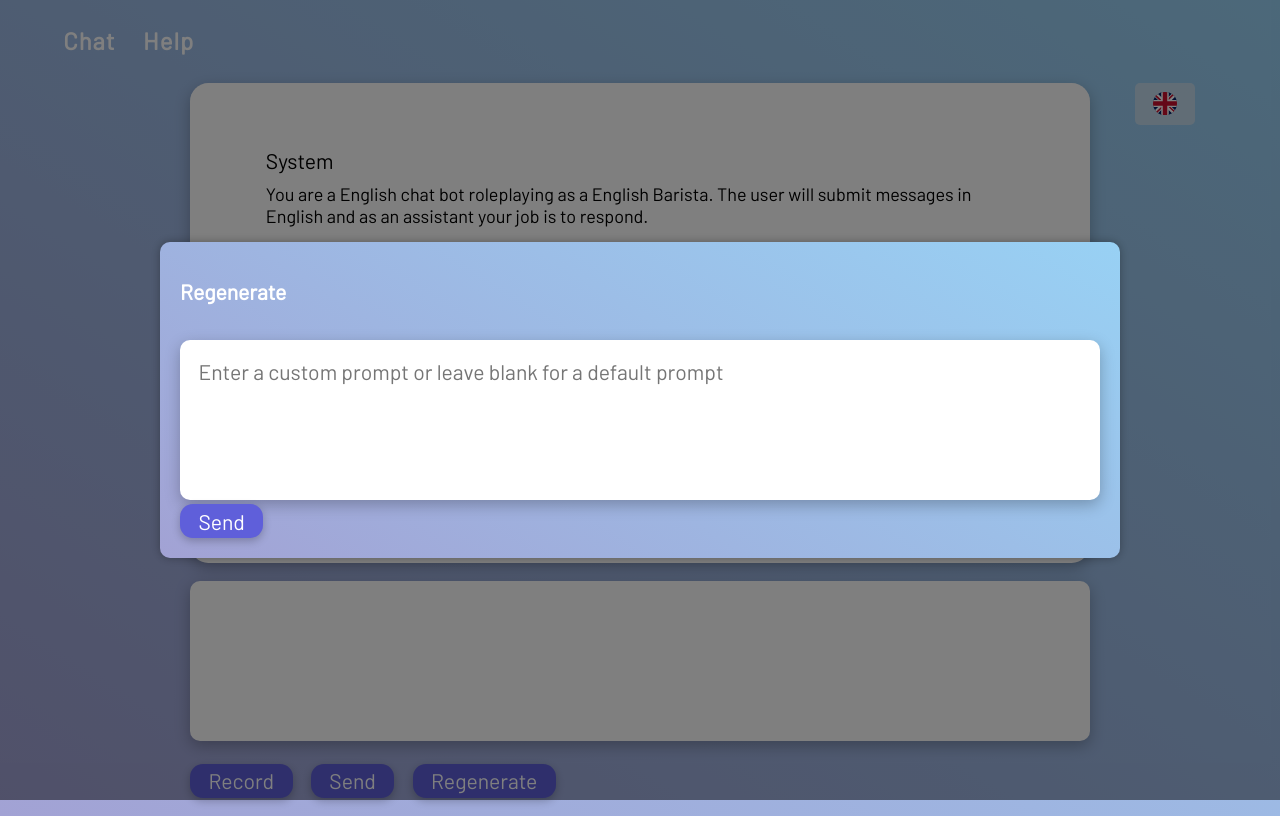
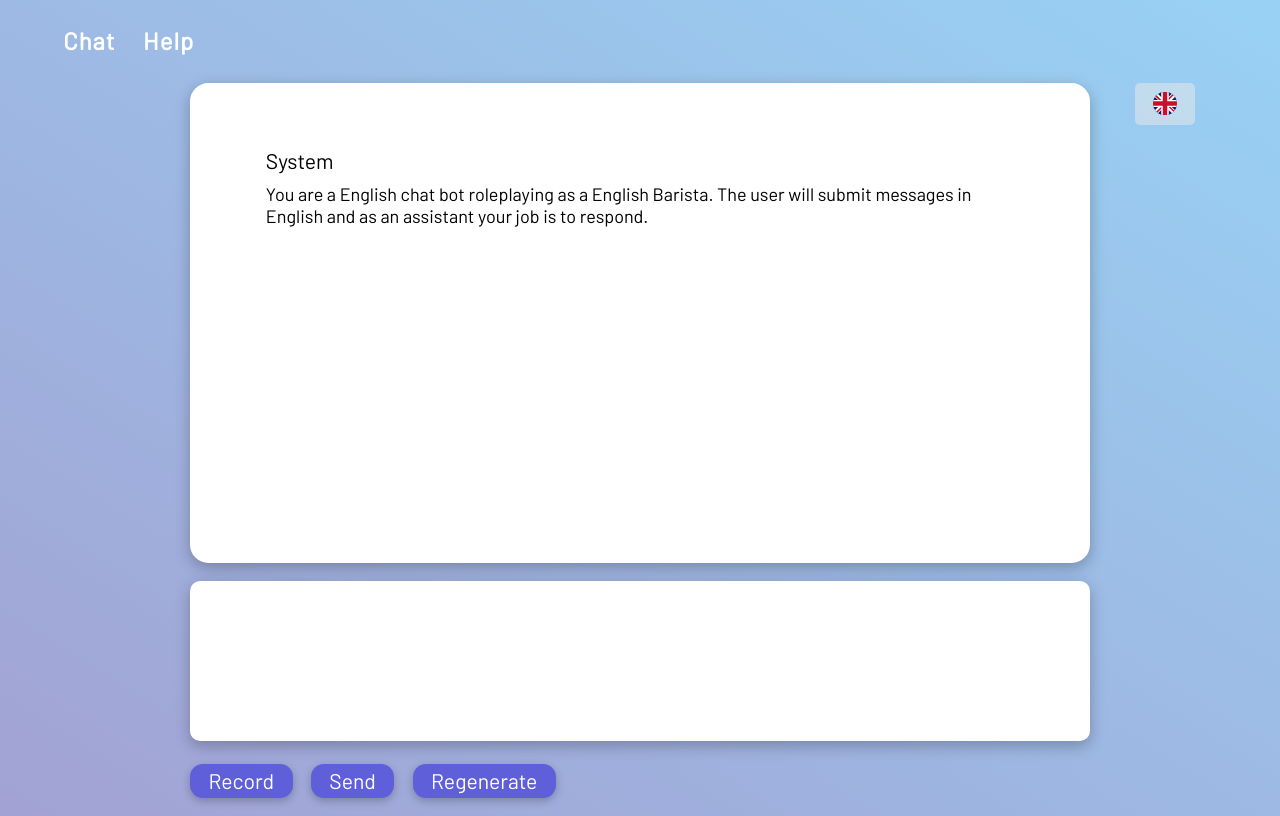
Before and after one commit to KKaradi/LanguageCoach.ai, a Next.js app: page / in a window 1280 px wide. Built offline with nearby package versions, Linux system fonts and the light colour scheme; grey boxes are pictures that could not be loaded.

Commit message:
regenerator

```diff
--- a/src/pages/components/Chat.jsx
+++ b/src/pages/components/Chat.jsx
@@ -4,8 +4,10 @@ import UserInputField from "./InputField.jsx";
 import Dropdown from "./Dropdown.jsx";
 import InputField from "./InputField.jsx";
 import { useState, useEffect } from "react";
-import {languageConfig} from "../utils/language-config.js"
-import RegenerationPopUp from "./RegenerationPopUp.jsx"
+import { languageConfig } from "../utils/language-config.js";
+import RegenerationPopUp from "./RegenerationPopUp.jsx";
+
+
 
 export async function submitMessage(message, conversation, setConversation) {
   conversation.push({ role: "user", content: message });
@@ -13,9 +15,7 @@ export async function submitMessage(message, conversation, setConversation) {
 }
 
 export async function createCompletion(conversation, setConversation) {
-  console.log("creating completion");
   try {
-    console.log("messages before", conversation);
     const response = await fetch("/api/chat", {
       method: "POST",
       headers: {
@@ -26,7 +26,7 @@ export async function createCompletion(conversation, setConversation) {
 
     const json = await response.json();
     const responseConversation = json.conversation;
-    console.log("response conver", responseConversation);
+    // console.log("response conver", responseConversation);
     if (responseConversation !== undefined) {
       setConversation(responseConversation);
     }
@@ -35,48 +35,66 @@ export async function createCompletion(conversation, setConversation) {
   }
 }
 
-export async function changeLanguage(newLanguage, setCurrentLanguage,setConversation){
-    setCurrentLanguage(newLanguage)
-    createCompletion(languageConfig[newLanguage].seed, setConversation);
+export async function changeLanguage(
+  newLanguage,
+  setCurrentLanguage,
+  setConversation
+) {
+  setCurrentLanguage(newLanguage);
+  createCompletion(languageConfig[newLanguage].seed, setConversation);
+
+}
+
+export async function regenerate(text,setConversation,currentLanguage){
+  if(text === ""){
+    createCompletion(languageConfig[currentLanguage].seed, setConversation);
+  }else{
+    console.log('t;',text)
+    createCompletion([{role:'system',content:text}], setConversation);
+  }
 }
 
 export default function Chat() {
   const [conversation, setConversation] = useState(
     languageConfig["English"].seed
   );
-  const [currentLanguage, setCurrentLanguage] = useState(
-    "English"
-  );
+  const [currentLanguage, setCurrentLanguage] = useState("English");
   const [regenerationPopUpOpen, setRegenerationPopUpOpen] = useState(false);
 
   useEffect(() => {
     createCompletion(conversation, setConversation);
   }, []);
 
-
   return (
     <div className="chat">
       <Dropdown
         currentLanguage={currentLanguage}
-        languageHandler={(newLanguage)=>changeLanguage(newLanguage,setCurrentLanguage,setConversation)}
+        languageHandler={(newLanguage) =>
+          changeLanguage(newLanguage, setCurrentLanguage, setConversation)
+        }
       />
       <div className="chatArea">
         <div className="chatDisplay">
-          {conversation.map((msg,indx) => (
-            <Message key = {indx} body={msg} />
+          {conversation.map((msg, indx) => (
+            <Message key={indx} body={msg} />
           ))}
         </div>
       </div>
       <div className="userInputField">
         <InputField
           languageCode={languageConfig[currentLanguage].code}
-          resetHandler={()=>setRegenerationPopUpOpen(true)}
+          resetHandler={() => setRegenerationPopUpOpen(true)}
           submitHandler={(message) => {
             submitMessage(message, conversation, setConversation);
           }}
         />
-        <RegenerationPopUp/>
-        {/* {regenerationPopUpOpen?<RegenerationPopUp onSubmitHandler={()=>setRegenerationPopUpOpen(false)}/>:<div></div>}   */}
+        <RegenerationPopUp
+          regenerationPopUpOpen={regenerationPopUpOpen}
+          submitHandler={(text) => {
+            regenerate(text,setConversation,currentLanguage);
+            setRegenerationPopUpOpen(false);
+          }}
+        />
       </div>
     </div>
   );
--- a/src/pages/components/RegenerationPopUp.jsx
+++ b/src/pages/components/RegenerationPopUp.jsx
@@ -1,13 +1,35 @@
-export default function RegenerationPopUp({onSubmitHandler}) {
+import { useRef } from "react";
+export default function RegenerationPopUp({
+  regenerationPopUpOpen,
+  submitHandler,
+}) {
+  const textbox = useRef(null);
+
+  function onSubmitHandler(e) {
+    e.preventDefault();
+    submitHandler(textbox.current.value);
+    textbox.current.value = "";
+  }
+
   return (
+    <div>
+      {regenerationPopUpOpen ? (
         <div className="overlay">
-      <div className="popupClosed" >
+          <div className={"popup"}>
             <h2>Regenerate</h2>
             <form onSubmit={onSubmitHandler}>
-          <textarea type="text" placeholder="Enter a custom prompt or leave blank for a default prompt"/>
+              <textarea
+                ref={textbox}
+                type="text"
+                placeholder="Enter a custom prompt or leave blank for a default prompt"
+              />
               <input className="styledButton" type="submit" value="Send" />
             </form>
           </div>
         </div>
+      ) : (
+        <></>
+      )}
+    </div>
   );
 }
--- a/src/styles/globals.css
+++ b/src/styles/globals.css
@@ -235,7 +235,7 @@ nav a:hover::after {
   animation: fadeIn 0.5s ease-out forwards;
 }
 
-.popupOpen {
+.popup {
   background-color: white;
   padding: 20px;
   border-radius: 10px;
@@ -248,56 +248,7 @@ nav a:hover::after {
 
   animation: slideIn 0.5s ease-out forwards;
   animation-timing-function: ease-in-out;
-  /* visibility: hidden;
-  opacity: 0; */
-}
 
-.popupClosed {
-  background-color: white;
-  padding: 20px;
-  border-radius: 10px;
-  width: 75vw;
-  box-shadow: 0 0 10px rgba(0, 0, 0, 0.3);
-  color: white;
-
-  background: rgb(152,209,244);
-  background: linear-gradient(212deg, rgba(152,209,244,1) 0%, rgba(162,162,212,1) 100%);
-  /* visibility: hidden;
-  opacity: 0; */
-
-  animation: slideIn 0.5s ease-out backwards;
-  animation-timing-function: ease-in-out;
-  /* visibility: hidden;
-  opacity: 0; */
-}
-
-
-
-@keyframes slide-in {
-  from {
-    transform: translate(-50%, -200%);
-  }
-  to {
-    transform: translate(-50%, -50%);
-  }
-}
-
-@keyframes slide-out {
-  from {
-    transform: translate(-50%, -50%);
-  }
-  to {
-    transform: translate(-50%, -200%);
-  }
-}
-
-@keyframes fadeIn {
-  from {
-    opacity: 0;
-  }
-  to {
-    opacity: 1;
-  }
 }
 
 @keyframes slideIn {
```
Lines whose indentation alone changed are shown as unchanged.
